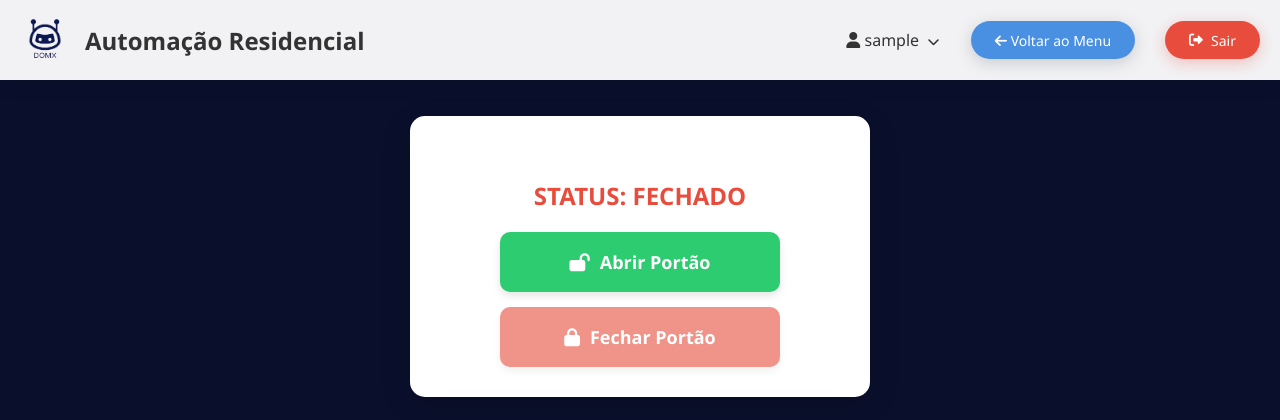
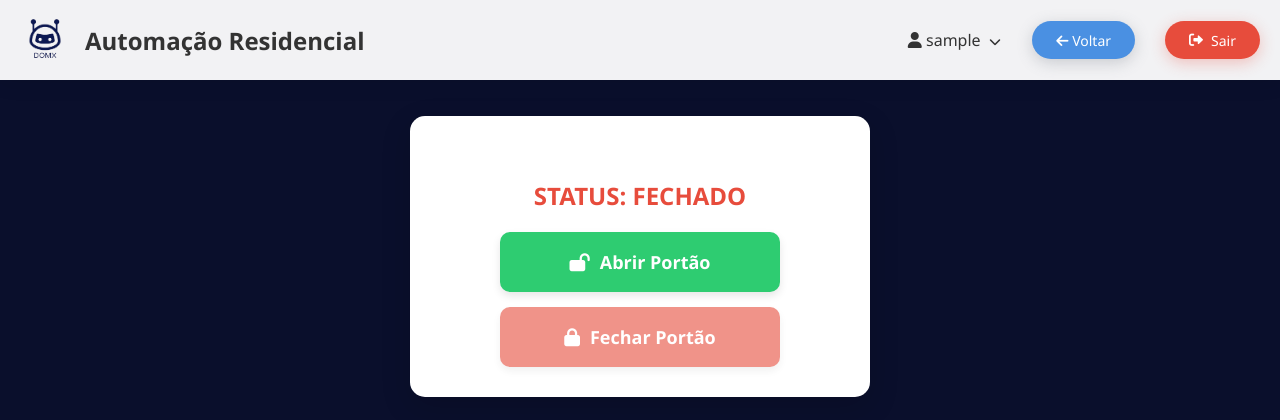
Before and after one commit to JvCasemiro/TCC, a PHP site: page /pages/controle_portao.php in a window 1280 px wide. Shown: the top 420 px of the page. Run offline with PHP 8.4, Linux system fonts and the light colour scheme; the visitor is signed in with stand-in values (Sample User, id 1); data that the repository does not hold is empty.

Commit message:
fix: Ajuste rota na tela de dashboard

```diff
--- a/pages/controle_portao.php
+++ b/pages/controle_portao.php
@@ -457,8 +457,8 @@ if ($conn === null) {
                         </div>
                     </div>
                 </div>
-                <a href="menu.php" class="back-btn" style="text-decoration: none; display: inline-block; color: white;">
-                    <i class="fas fa-arrow-left"></i> Voltar ao Menu
+                <a href="dashboard.php" class="back-btn" style="text-decoration: none; display: inline-block; color: white;">
+                    <i class="fas fa-arrow-left"></i> Voltar
                 </a>
                 <form action="../auth/logout.php" method="post" style="display: inline;">
                     <button type="submit" class="logout-btn">
--- a/pages/dashboard.php
+++ b/pages/dashboard.php
@@ -323,12 +323,6 @@ if ($conn === null) {
             text-decoration: none;
         }
 
-        .back-btn:hover {
-            background-color: #5a6268;
-            transform: translateY(-2px);
-            box-shadow: 0 6px 20px rgba(108, 117, 125, 0.4);
-        }
-
         .back-btn:active {
             transform: translateY(0);
             box-shadow: 0 2px 10px rgba(108, 117, 125, 0.3);
```
